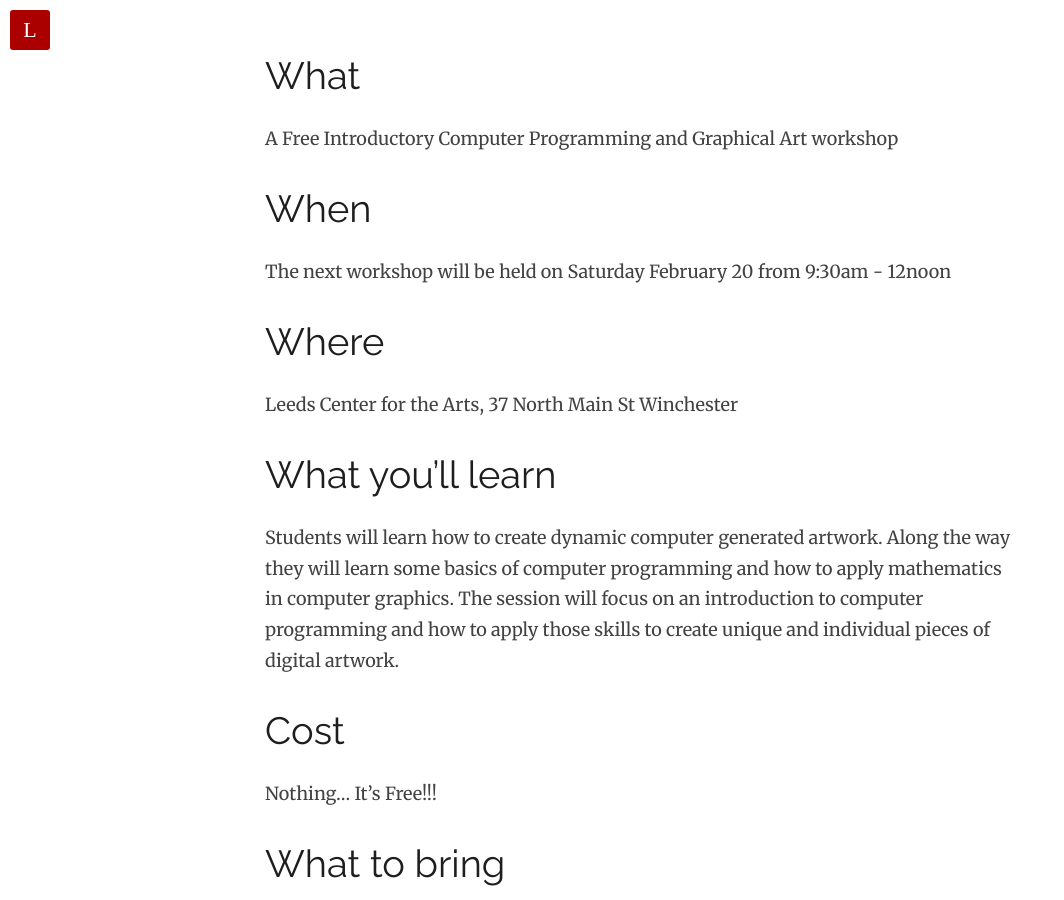
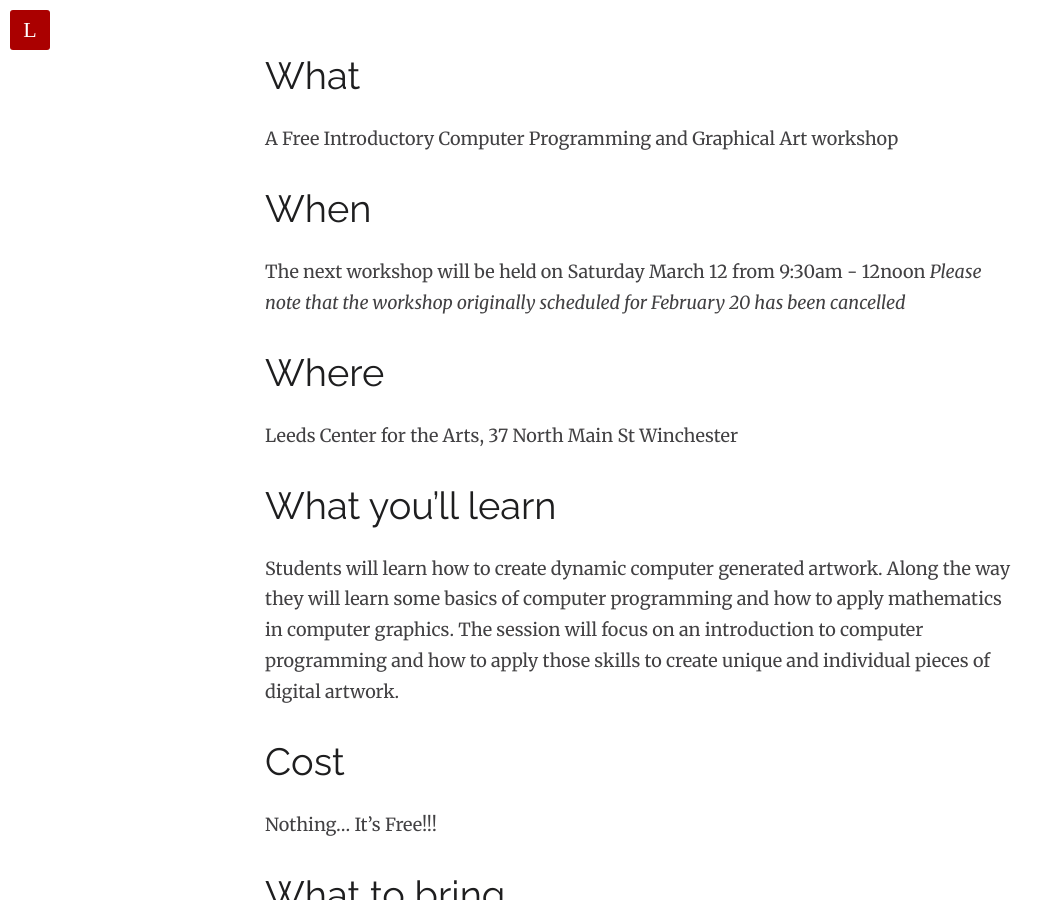
Before and after one commit to LifeInLights/lifeinlights.github.io, a Jekyll site: the page built from create-by-the-numbers.md, in a window 1280 px wide and 900 px high, scrolled down 804 px. Shown: the whole window, without its empty margins (0-1064 px from the left). Built offline with Jekyll 4.4.1, drawn with Linux system fonts in a browser that asks for light colours; nearby versions of some CDN libraries.

Commit message:
Update schedule for next workshop for March 12

```diff
--- a/create-by-the-numbers.md
+++ b/create-by-the-numbers.md
@@ -11,7 +11,8 @@ tags: [lifeinlights workshops learning education]
 A Free Introductory Computer Programming and Graphical Art workshop
 
 # When
-The next workshop will be held on Saturday February 20 from 9:30am - 12noon
+The next workshop will be held on Saturday March 12 from 9:30am - 12noon
+*Please note that the workshop originally scheduled for February 20 has been cancelled*
 
 # Where
 Leeds Center for the Arts, 37 North Main St Winchester
```
Also changed, not shown: workshops.md (+3 -1 lines).
